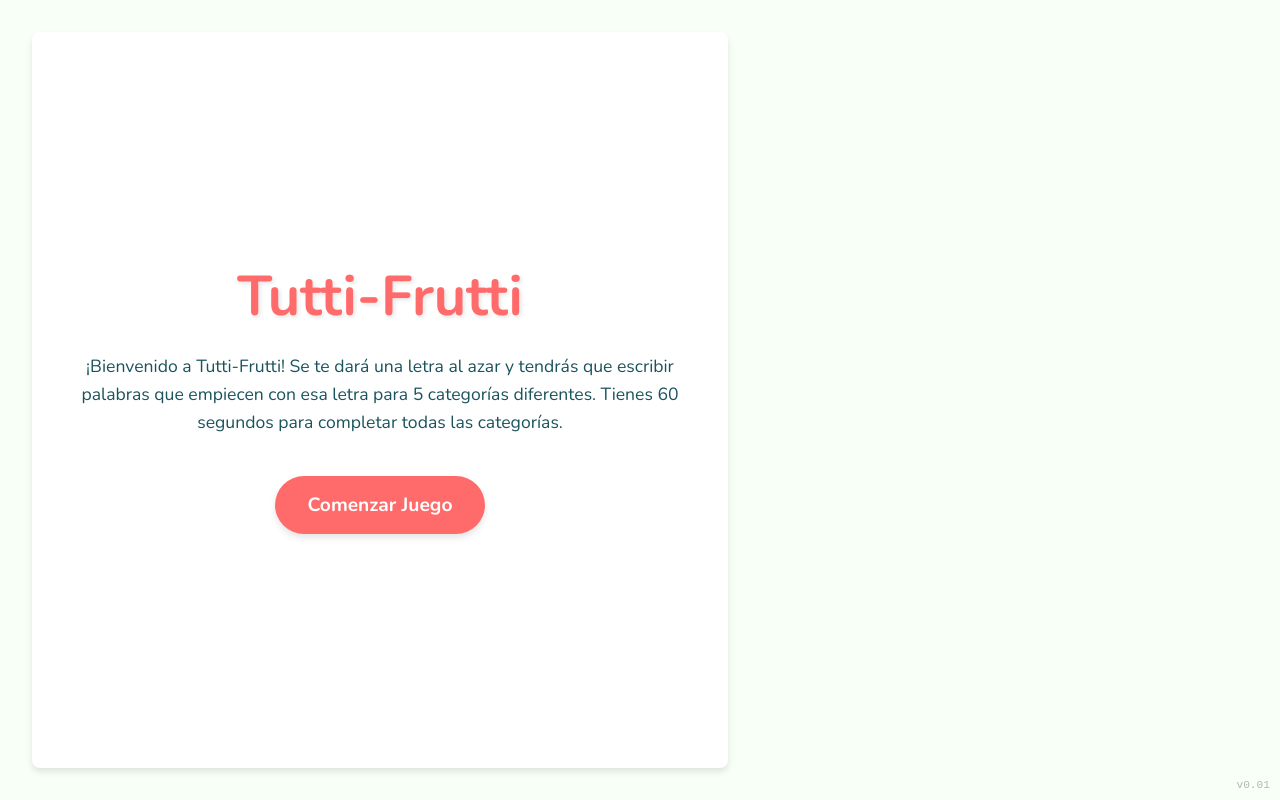
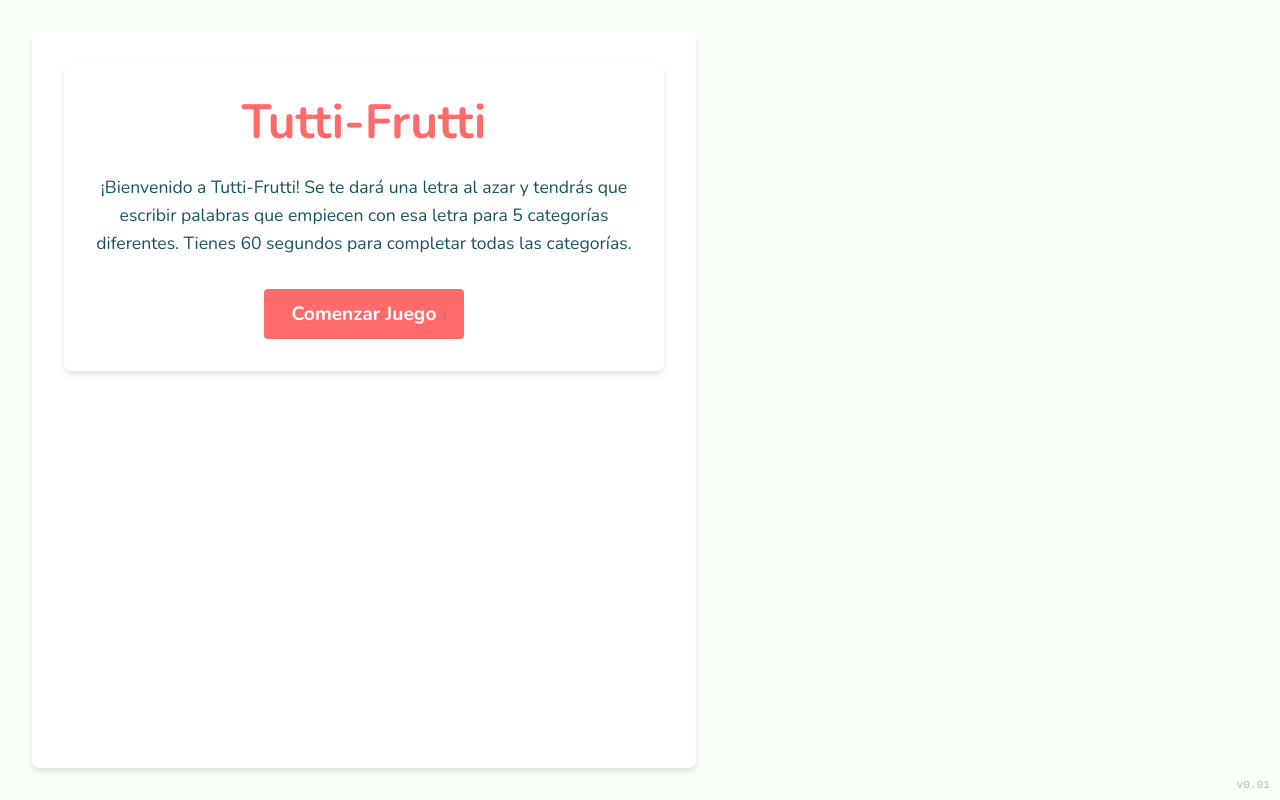
Before and after one commit to fmazzoli89/tutti-frutti, a React (Vite) app: page / in a window 1280 px wide. Built offline with nearby package versions, Linux system fonts and the light colour scheme.

Commit message:
Update CSS to ensure game fully covers mobile screens

```diff
--- a/src/styles/GameScreen.css
+++ b/src/styles/GameScreen.css
@@ -3,6 +3,7 @@
   display: flex;
   flex-direction: column;
   align-items: center;
+  padding: 0.5rem;
 }
 
 .game-header {
@@ -10,8 +11,8 @@
   justify-content: space-between;
   align-items: center;
   width: 100%;
-  margin-bottom: 2rem;
-  padding: 1rem;
+  margin-bottom: 1.5rem;
+  padding: 0.75rem;
   background-color: var(--secondary-color);
   color: white;
   border-radius: 8px;
@@ -46,7 +47,7 @@
   display: flex;
   flex-direction: column;
   gap: 1rem;
-  margin-bottom: 2rem;
+  margin-bottom: 1.5rem;
 }
 
 .category-input {
@@ -70,7 +71,7 @@
   transition: all 0.3s ease;
   margin-top: 1rem;
   width: 100%;
-  max-width: 300px;
+  max-width: 100%;
 }
 
 .submit-button:hover {
@@ -84,6 +85,25 @@
   box-shadow: 0 2px 4px rgba(0, 0, 0, 0.1);
 }
 
+@media (min-width: 768px) {
+  .game-screen {
+    padding: 1rem;
+  }
+
+  .game-header {
+    margin-bottom: 2rem;
+    padding: 1rem;
+  }
+
+  .categories-container {
+    margin-bottom: 2rem;
+  }
+
+  .submit-button {
+    max-width: 300px;
+  }
+}
+
 @media (max-width: 600px) {
   .game-header {
     flex-direction: column;
--- a/src/styles/MainScreen.css
+++ b/src/styles/MainScreen.css
@@ -1,27 +1,32 @@
 .main-screen {
+  width: 100%;
+  height: 100%;
   display: flex;
   flex-direction: column;
+  justify-content: center;
   align-items: center;
-  justify-content: center;
-  text-align: center;
-  width: 100%;
-  padding: 2rem;
+  padding: 1rem;
 }
 
 .main-content {
-  max-width: 600px;
+  width: 100%;
+  max-width: 100%;
+  text-align: center;
+  padding: 1.5rem;
+  background-color: white;
+  border-radius: 8px;
+  box-shadow: 0 4px 6px rgba(0, 0, 0, 0.1);
 }
 
 .game-title {
-  font-size: 3.5rem;
+  font-size: 2.5rem;
   color: var(--primary-color);
   margin-bottom: 1.5rem;
-  text-shadow: 2px 2px 4px rgba(0, 0, 0, 0.1);
 }
 
 .game-instructions {
-  font-size: 1.1rem;
-  margin-bottom: 2.5rem;
+  margin-bottom: 2rem;
+  font-size: 1rem;
   line-height: 1.6;
 }
 
@@ -29,19 +34,39 @@
   background-color: var(--primary-color);
   color: white;
   font-size: 1.2rem;
-  padding: 1rem 2rem;
-  border-radius: 50px;
+  padding: 0.75rem 1.5rem;
+  border-radius: 4px;
   transition: all 0.3s ease;
-  box-shadow: 0 4px 6px rgba(0, 0, 0, 0.1);
+  width: 100%;
 }
 
 .start-button:hover {
   background-color: #ff5252;
   transform: translateY(-2px);
-  box-shadow: 0 6px 8px rgba(0, 0, 0, 0.15);
+  box-shadow: 0 4px 6px rgba(0, 0, 0, 0.1);
 }
 
 .start-button:active {
   transform: translateY(0);
   box-shadow: 0 2px 4px rgba(0, 0, 0, 0.1);
 }
+
+@media (min-width: 768px) {
+  .main-content {
+    max-width: 600px;
+    padding: 2rem;
+  }
+
+  .game-title {
+    font-size: 3rem;
+  }
+
+  .game-instructions {
+    font-size: 1.1rem;
+  }
+
+  .start-button {
+    width: auto;
+    min-width: 200px;
+  }
+}
--- a/src/styles/ResultsScreen.css
+++ b/src/styles/ResultsScreen.css
@@ -3,7 +3,7 @@
   display: flex;
   flex-direction: column;
   align-items: center;
-  padding: 1.5rem;
+  padding: 0.5rem;
 }
 
 .results-title {
@@ -15,34 +15,48 @@
 
 .results-summary {
   width: 100%;
-  background-color: #f5f5f5;
-  padding: 1.5rem;
+  background-color: var(--secondary-color);
+  color: white;
+  padding: 1rem;
   border-radius: 8px;
-  margin-bottom: 2rem;
+  margin-bottom: 1.5rem;
   text-align: center;
 }
 
 .results-summary p {
-  font-size: 1.2rem;
-  margin-bottom: 0.5rem;
+  margin: 0.5rem 0;
+  font-size: 1.1rem;
 }
 
 .highlight {
   font-weight: bold;
-  color: var(--primary-color);
-  font-size: 1.4rem;
+  font-size: 1.3rem;
+  color: var(--accent-color);
 }
 
 .perfect-score {
-  color: var(--correct-color);
+  margin-top: 1rem;
   font-weight: bold;
-  margin-top: 1rem;
-  font-size: 1.3rem;
+  color: var(--accent-color);
+  font-size: 1.2rem;
+  animation: pulse 1.5s infinite;
+}
+
+@keyframes pulse {
+  0% {
+    transform: scale(1);
+  }
+  50% {
+    transform: scale(1.05);
+  }
+  100% {
+    transform: scale(1);
+  }
 }
 
 .results-details {
   width: 100%;
-  margin-bottom: 2rem;
+  margin-bottom: 1.5rem;
 }
 
 .results-details h3 {
@@ -57,49 +71,38 @@
 
 .answer-item {
   display: flex;
-  justify-content: space-between;
-  align-items: flex-start;
-  padding: 1rem;
-  border-bottom: 1px solid #eee;
-  transition: background-color 0.3s ease;
   flex-wrap: wrap;
-}
-
-.answer-item:last-child {
-  border-bottom: none;
+  align-items: center;
+  padding: 0.75rem;
+  margin-bottom: 0.75rem;
+  border-radius: 4px;
+  background-color: #f5f5f5;
 }
 
 .answer-item.correct {
-  background-color: rgba(107, 255, 141, 0.1);
+  background-color: rgba(107, 255, 141, 0.2);
+  border-left: 4px solid var(--correct-color);
 }
 
 .answer-item.incorrect {
   background-color: rgba(255, 107, 107, 0.1);
+  border-left: 4px solid var(--incorrect-color);
 }
 
 .category-name {
   font-weight: bold;
-  flex: 1;
+  margin-right: 0.5rem;
+  min-width: 100px;
 }
 
 .answer-word {
-  flex: 2;
-  text-align: center;
+  flex: 1;
+  margin: 0 0.5rem;
 }
 
 .answer-status {
-  flex: 0.5;
-  text-align: right;
   font-weight: bold;
   font-size: 1.2rem;
-}
-
-.answer-item.correct .answer-status {
-  color: var(--correct-color);
-}
-
-.answer-item.incorrect .answer-status {
-  color: var(--incorrect-color);
 }
 
 .play-again-button {
@@ -109,9 +112,7 @@
   padding: 0.75rem 1.5rem;
   border-radius: 4px;
   transition: all 0.3s ease;
-  margin-top: 1rem;
   width: 100%;
-  max-width: 300px;
 }
 
 .play-again-button:hover {
@@ -125,18 +126,16 @@
   box-shadow: 0 2px 4px rgba(0, 0, 0, 0.1);
 }
 
-/* Styles for example words */
 .example-words {
   width: 100%;
   margin-top: 0.75rem;
-  padding: 0.75rem;
-  background-color: rgba(255, 255, 255, 0.5);
+  padding: 0.5rem;
+  background-color: rgba(255, 255, 255, 0.7);
   border-radius: 4px;
-  font-size: 0.9rem;
 }
 
-.example-words p {
-  font-weight: bold;
+.example-words h4 {
+  font-size: 0.9rem;
   margin-bottom: 0.5rem;
   color: var(--text-color);
 }
@@ -148,10 +147,33 @@
   gap: 0.5rem;
 }
 
-.example-words ul li {
-  background-color: var(--secondary-color);
-  color: white;
+.example-words li {
+  background-color: rgba(78, 205, 196, 0.1);
   padding: 0.25rem 0.5rem;
-  border-radius: 4px;
-  font-size: 0.85rem;
+  border-radius: 3px;
+  font-size: 0.9rem;
 }
+
+@media (min-width: 768px) {
+  .results-screen {
+    padding: 1rem;
+  }
+
+  .results-title {
+    font-size: 2.5rem;
+  }
+
+  .results-summary {
+    margin-bottom: 2rem;
+    padding: 1.5rem;
+  }
+
+  .results-details {
+    margin-bottom: 2rem;
+  }
+
+  .play-again-button {
+    width: auto;
+    min-width: 200px;
+  }
+}
--- a/src/styles/index.css
+++ b/src/styles/index.css
@@ -15,6 +15,12 @@
   padding: 0;
 }
 
+html, body {
+  width: 100%;
+  height: 100%;
+  overflow-x: hidden;
+}
+
 body {
   font-family: var(--font-family);
   background-color: var(--background-color);
@@ -26,9 +32,17 @@ body {
   display: flex;
   flex-direction: column;
   min-height: 100vh;
-  max-width: 800px;
+  width: 100%;
+  max-width: 100%;
   margin: 0 auto;
-  padding: 2rem;
+  padding: 0;
+}
+
+@media (min-width: 768px) {
+  .app {
+    max-width: 800px;
+    padding: 2rem;
+  }
 }
 
 h1, h2, h3 {
@@ -64,13 +78,21 @@ input:focus {
   flex: 1;
   display: flex;
   flex-direction: column;
-  justify-content: center;
+  justify-content: flex-start;
   align-items: center;
   width: 100%;
-  max-width: 800px;
   margin: 0 auto;
-  padding: 1rem;
+  padding: 0.5rem;
   background-color: white;
-  border-radius: 8px;
-  box-shadow: 0 4px 6px rgba(0, 0, 0, 0.1);
+  border-radius: 0;
+  box-shadow: none;
 }
+
+@media (min-width: 768px) {
+  .game-container {
+    max-width: 800px;
+    padding: 1rem;
+    border-radius: 8px;
+    box-shadow: 0 4px 6px rgba(0, 0, 0, 0.1);
+  }
+}
```
